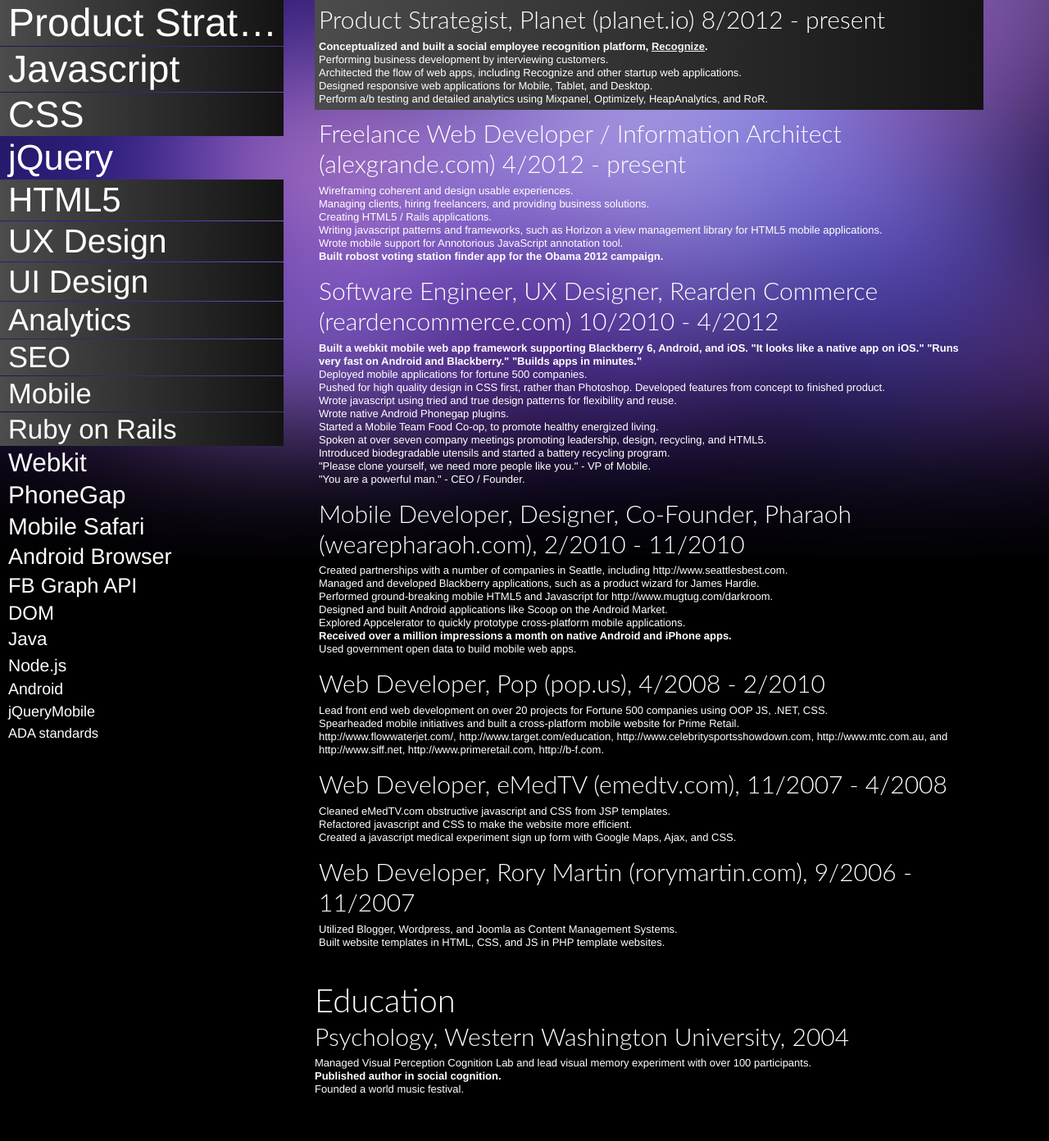
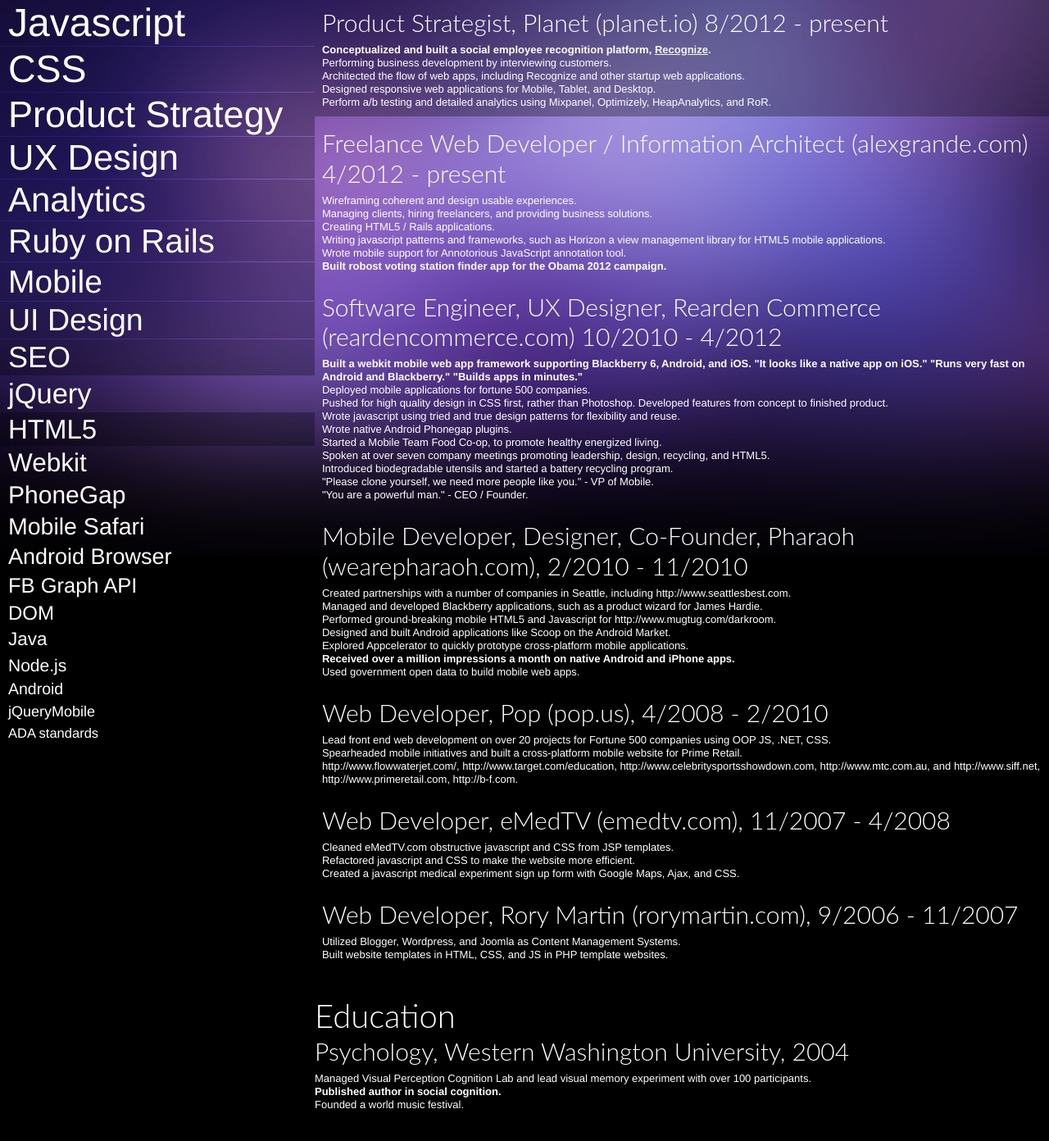
Before and after one commit to planetio/homepage, a PHP site: page /alex-grande in a window 1280 px wide. Shown: the part 74-1466 px from the top of the page at 82% size. Run offline with PHP 8.4, Linux system fonts and the light colour scheme; some libraries are stand-ins or nearby versions.

Commit message:
Fixed stuff

```diff
--- a/dev/alex-grande/index.php
+++ b/dev/alex-grande/index.php
@@ -13,17 +13,18 @@
 
     <section id="main-content" class="content-buckets">
       <ul>
-        <li id="product">Product Strategy</li>
         <li id="javascript">Javascript</li>
         <li id="css">CSS</li>
+        <li id="product">Product Strategy</li>
+        <li id="ux">UX Design</li>
+        <li id="analytics">Analytics</li>
+        <li id="ror">Ruby on Rails</li>
+        <li id='mobile'>Mobile</li>
+
+        <li id='ui'>UI Design</li>
+        <li id='seo'>SEO</li>
         <li id="jquery">jQuery</li>
         <li id="html">HTML5  </li>
-        <li id="ux">UX Design</li>
-        <li id='ui'>UI Design</li>
-        <li id="analytics">Analytics</li>
-        <li id='seo'>SEO</li>
-        <li id='mobile'>Mobile</li>
-        <li id="ror">Ruby on Rails</li>
         <li id="webkit">Webkit </li>
         <li id="phonegap">PhoneGap</li>
         <li id="ios">Mobile Safari</li>
--- a/dev/ascii/index.php
+++ b/dev/ascii/index.php
@@ -9,8 +9,6 @@
 	<meta http-equiv="Content-Type" content="text/html; charset=utf-8">
 
 	<link rel="stylesheet" href="/ascii/_ui/css/main.css" type="text/css" media="screen" title="no title" charset="utf-8">
-
-	<script src="//ajax.googleapis.com/ajax/libs/jquery/1.6.2/jquery.min.js"></script>
 
 
 	<title></title>
@@ -157,9 +155,5 @@
     </ul>
 
 
-  <script src="_ui/js/implicit.js" type="text/javascript" charset="utf-8"></script>
-
-  <script src="_ui/js/main.js" type="text/javascript" charset="utf-8"></script>
-
 </body>
 </html>
--- a/dev/assets/stylesheets/preset.css
+++ b/dev/assets/stylesheets/preset.css
@@ -30,7 +30,7 @@
  * 3. Prevent iOS text size adjust on device orientation change, without disabling user zoom: h5bp.com/g
  */
 
-html { font-size: 100%; overflow-y: scroll; -webkit-text-size-adjust: 100%; -ms-text-size-adjust: 100%; }
+html { font-size: 100%; -webkit-text-size-adjust: 100%; -ms-text-size-adjust: 100%; }
 
 body { margin: 0; font-size: 13px; line-height: 1.231; }
 
--- a/dev/assets/stylesheets/resume/main.css
+++ b/dev/assets/stylesheets/resume/main.css
@@ -16,8 +16,7 @@
 
 #main-content {
     float: left;
-    width: 27%;
-    margin-right: 1%;
+    width: 30%;
     display: none;
 }
 
@@ -40,24 +39,24 @@
 
 #main-content li.hover {
   background: #131313;
-  background: linear-gradient(90deg, #4c4c4c 0%,#191919 90%,#131313 100%);
+  background: rgba(0, 0, 0, 0.3);
 
 }
 
 #main-content li:not(.hover):hover,
 #side-content .job:not(.hover):hover {
   background: #131313;
-  background: linear-gradient(90deg, #4c4c4c 0%,#191919 90%,#131313 100%);
+  background: rgba(0, 0, 0, 0.3);
 
 }
 
 #main-content li.hover {display: block;}
 
 #side-content .job {
-    padding: 5px;
+    padding: 1%;
     margin-bottom: 5px;
     cursor: pointer;
-    width: 90%;
+    width: 98%;
 }
 
 #side-content h2:first-child {
@@ -66,7 +65,7 @@
 
 #side-content .job.hover {
     background: #131313;
-    background: linear-gradient(90deg, #4c4c4c 0%,#191919 90%,#131313 100%);
+    background: rgba(0, 0, 0, 0.3);
 }
 
 #side-content h2 {
@@ -76,6 +75,7 @@
 #side-content {
     float: right;
     width: 70%;
+    padding: 0;
 }
 
 #main-content li {
--- a/dev/includes/header.php
+++ b/dev/includes/header.php
@@ -1,10 +1,4 @@
 <header id="main-header">
     <a href="/"><h1 class="logo">Planet</h1></a>
-    <p class="tagline">Alex Grande</p>
+    <p class="tagline"><?php echo $user["name"]?></p>
 </header>
-
-<header id="contact-header">
-  <div><?php echo $user["name"]?></div>
-  <div><?php echo $user["phone"]?></div>
-  <div><?php echo $user["email"]?></div>
-</header>
--- a/dev/index.php
+++ b/dev/index.php
@@ -115,13 +115,13 @@
     <div id="products-projects" class="section clearfix">
       <div id="pro-wrapper">
         <div id="products" class="pro">
-          <h3>Our product: Recognize</h3>
+          <h3>Recognize</h3>
           <ul>
             <li class="clearfix">
               <img src="/assets/images/pro/recognize.png" alt="Recognize">
               <div class="content">
                 <a href="http://www.recognizeapp.com" target="_blank"><h4>Recognizeapp.com</h4></a>
-                <p>An employee appreciation platform for businesses to motivate their workforce and celebrate success.</p>
+                <p>An integrated peer-to-peer employee recognition platform for businesses to analyze values and celebrate success.</p>
               </div>
             </li>
           </ul>
```
